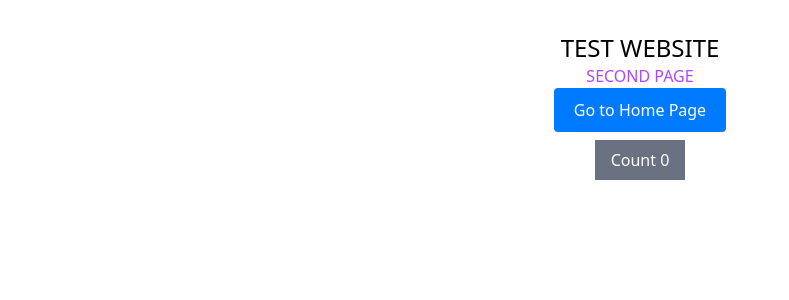
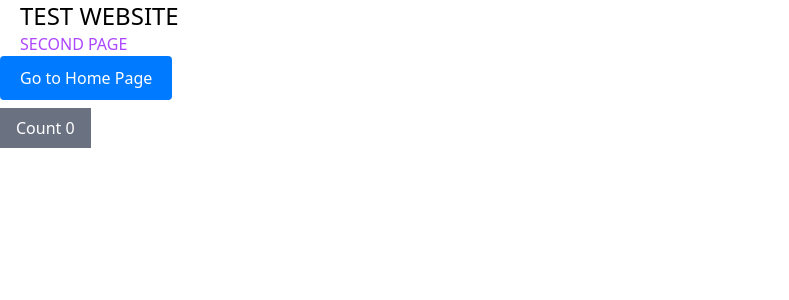
Before and after one commit to MichaelT-W23/Templates, a React (Vite) app in the folder react-project/: page /second-page in a window 1280 px wide. Shown: the top 300 px of the page, without its empty margins (0-789 px from the left). Built offline with nearby package versions, Linux system fonts and the light colour scheme.

Commit message:
Updated React template

```diff
--- a/react-project/src/App.css
+++ b/react-project/src/App.css
@@ -1,6 +1,15 @@
-#root {
+/* #root {
   max-width: 1280px;
   margin: 0 auto;
   padding: 2rem;
   text-align: center;
+} */
+
+*, *::before, *::after {
+  box-sizing: border-box;
 }
+
+html, body {
+  margin: 0;
+  padding: 0;
+}
--- a/react-project/src/App.jsx
+++ b/react-project/src/App.jsx
@@ -4,7 +4,7 @@ import './App.css'
 function App() {
   return (
     <>
-      <p className="text-2xl">TEST WEBSITE</p>
+      <p className="text-2xl pl-5">TEST WEBSITE</p>
       <AppRouter />
     </>
   );
--- a/react-project/src/styles/views/Home.module.css
+++ b/react-project/src/styles/views/Home.module.css
@@ -1,4 +1,5 @@
 .home-title {
   color: pink;
   font-family: Arial, sans-serif;
+  padding-left: 20px;
 }
--- a/react-project/src/views/SecondPage.jsx
+++ b/react-project/src/views/SecondPage.jsx
@@ -10,11 +10,11 @@ function SecondPage() {
 
   return (
     <div>
-      <p className="text-purple-500 font-sans">SECOND PAGE</p>
+      <p className="text-purple-500 font-sans pl-5">SECOND PAGE</p>
       <RouterBtn path="/" buttonText="Go to Home Page" />
       <div>
         <button onClick={incrementCount}
-        className="mt-2 px-4 py-2 text-white bg-gray-500 hover:bg-gray-700">
+        className="mt-2 px-4 py-2 text-white bg-gray-500 hover:bg-gray-700 cursor-pointer">
           Count {count}
         </button>
       </div>
```
